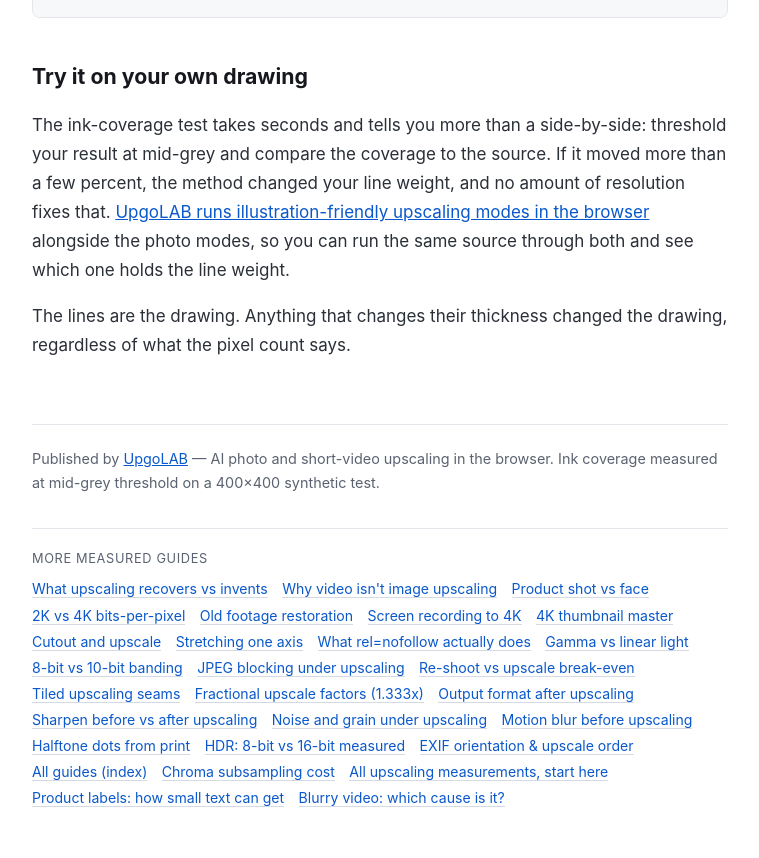
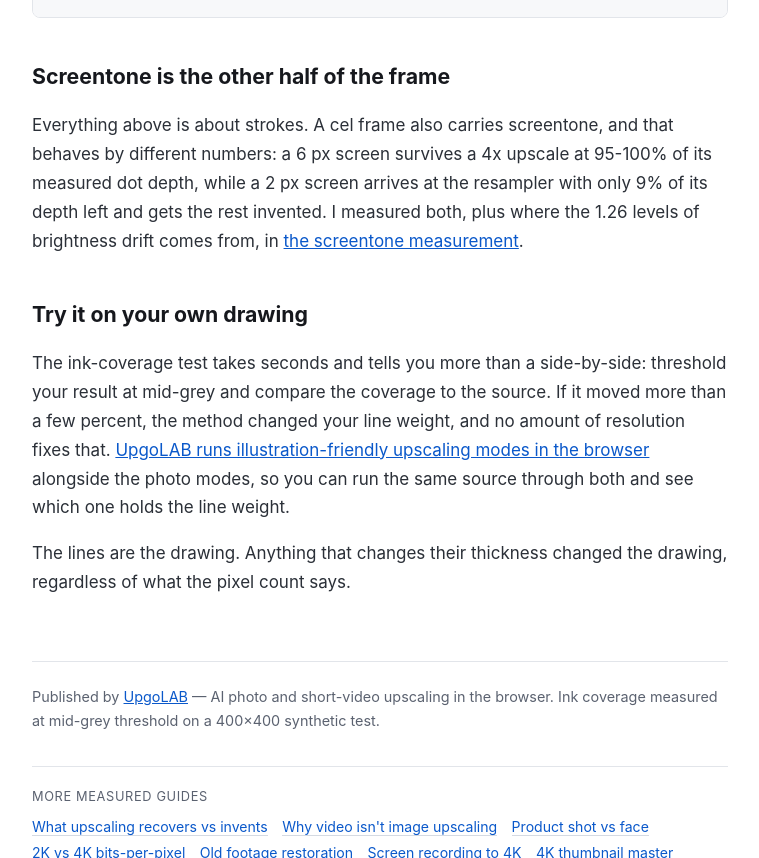
Before and after one commit to celticgemini001/upgolab-upscale-anime-illustration, a plain HTML site: page index.html in a window 1280 px wide. Shown: the part 10836-11694 px from the top of the page, without its empty margins (260-1019 px from the left). Drawn offline with Linux system fonts and the light colour scheme.

Commit message:
link the screentone measurement from the line-art guide

```diff
--- a/index.html
+++ b/index.html
@@ -426,6 +426,15 @@ small = gt.resize((gt.width // 2, gt.height // 2), Image.LANCZOS)   # 2x down
 back  = small.resize(gt.size, Image.BICUBIC)                        # 2x up
 sharp = back.filter(ImageFilter.UnsharpMask(radius=1.0, percent=150, threshold=0))</code></pre>
 
+<h2>Screentone is the other half of the frame</h2>
+
+<p>Everything above is about strokes. A cel frame also carries screentone, and that behaves by
+different numbers: a 6 px screen survives a 4x upscale at 95-100% of its measured dot depth,
+while a 2 px screen arrives at the resampler with only 9% of its depth left and gets the rest
+invented. I measured both, plus where the 1.26 levels of brightness drift comes from, in
+<a href="https://celticgemini001.github.io/upgolab-tools/anime-upscale.html#screentone">the
+screentone measurement</a>.</p>
+
 <h2>Try it on your own drawing</h2>
 
 <p>The ink-coverage test takes seconds and tells you more than a side-by-side: threshold your
```
